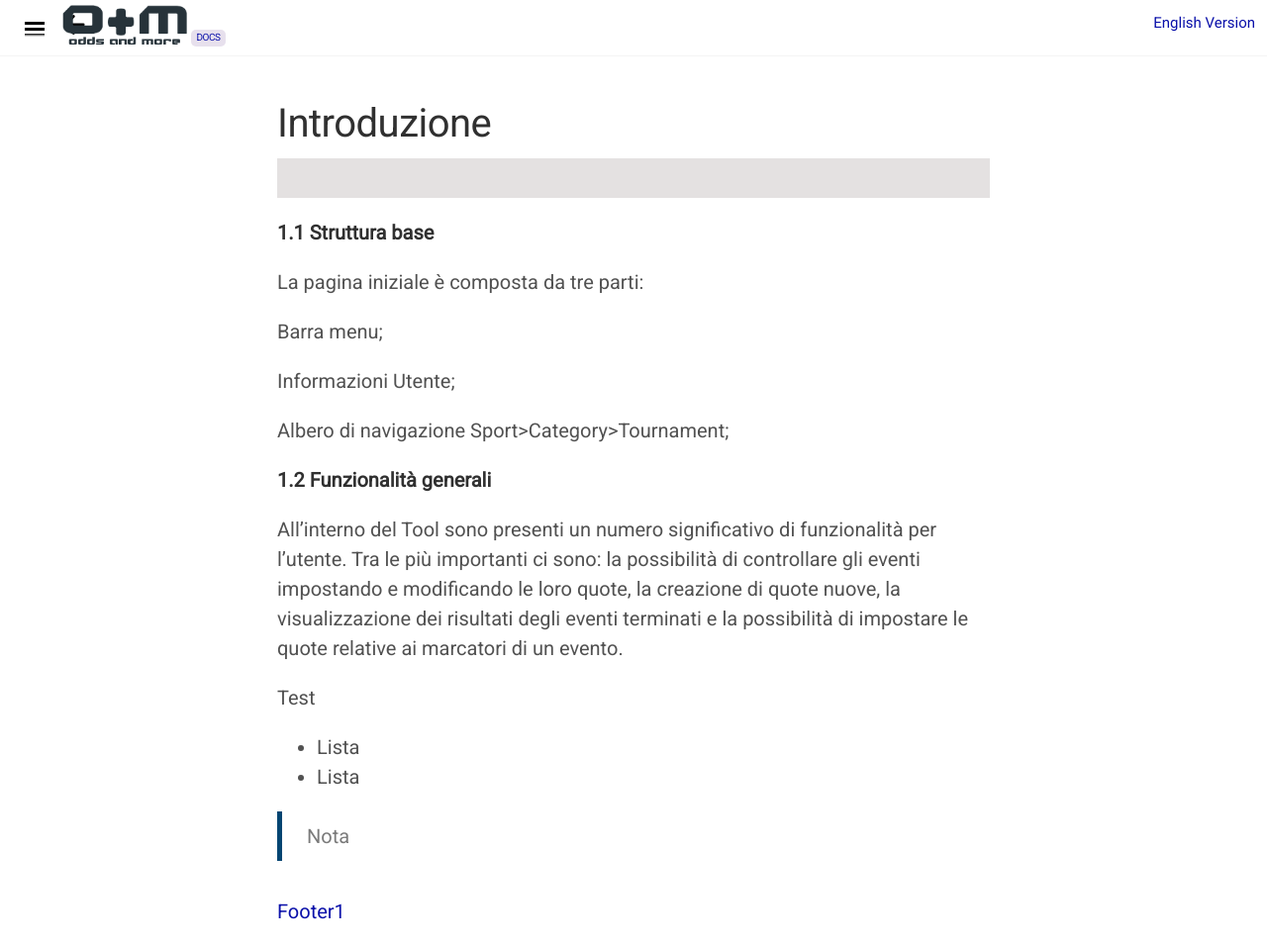
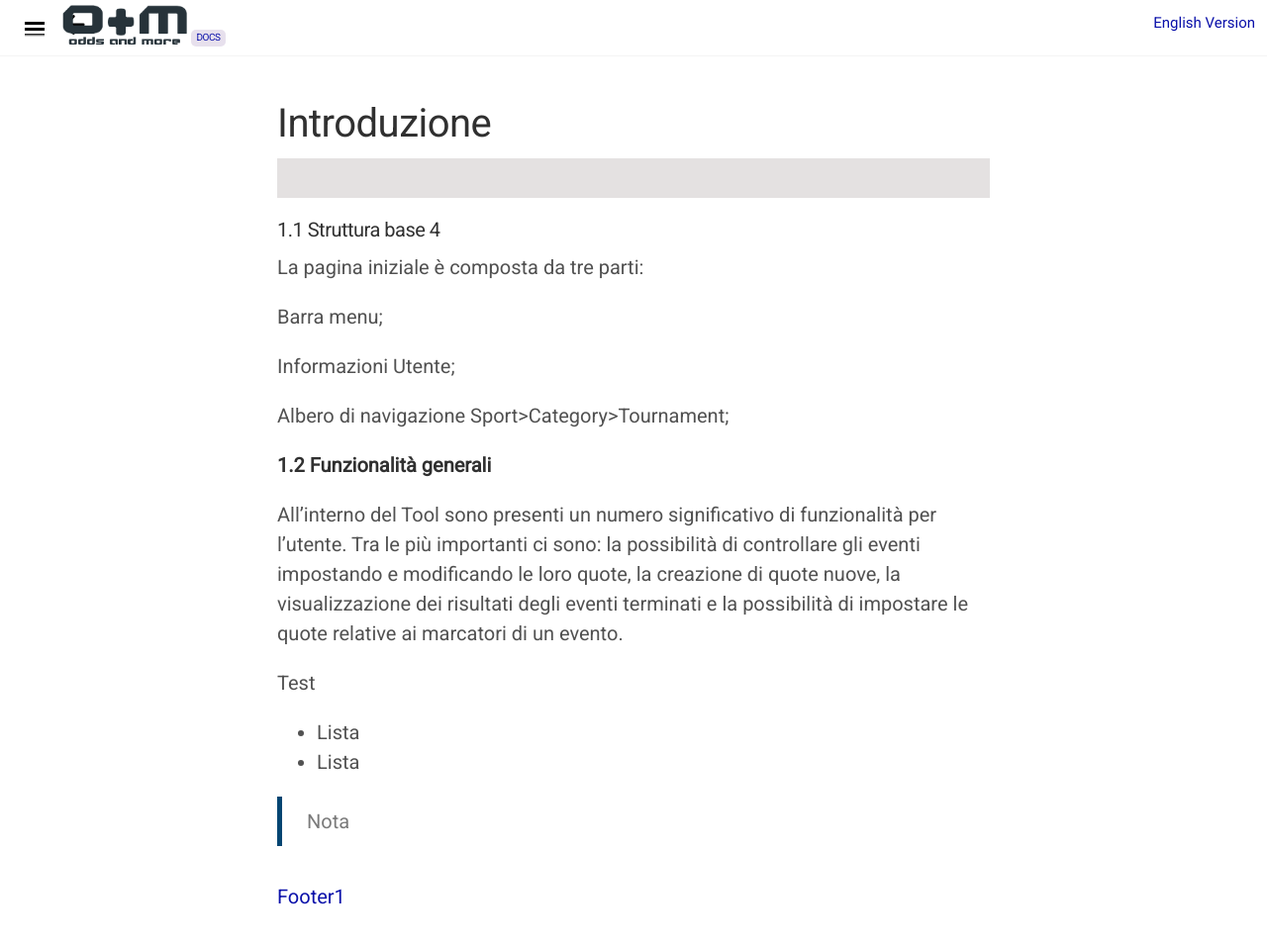
Before and after one commit to docsforodds/docs, a Jekyll site: the page built from docs/it/section/page1.md, in a window 1280 px wide and 956 px high. Shown: the whole window at 99% size. Built offline with Jekyll 4.4.1, drawn with Linux system fonts in a browser that asks for light colours; nearby versions of some CDN libraries.

```diff
--- a/docs/it/section/page1.md
+++ b/docs/it/section/page1.md
@@ -9,7 +9,7 @@ icon: fab fa-firstdraft
 
 </p>
 
-**1.1  Struttura base**
+<h4>1.1  Struttura base 4</h4>
 
 La pagina iniziale è composta da tre parti:
 
```
